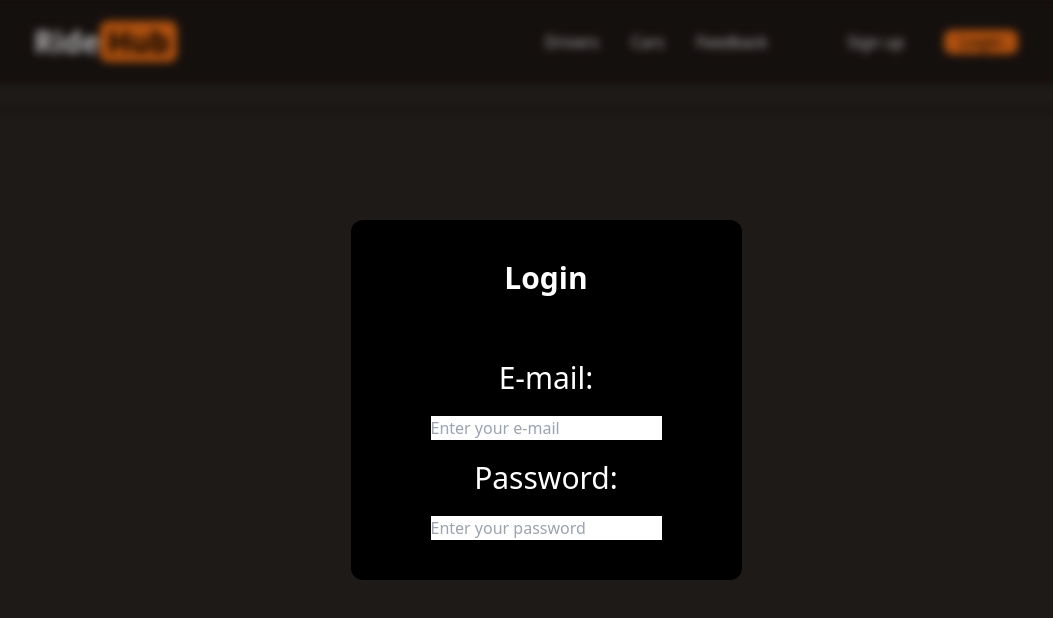
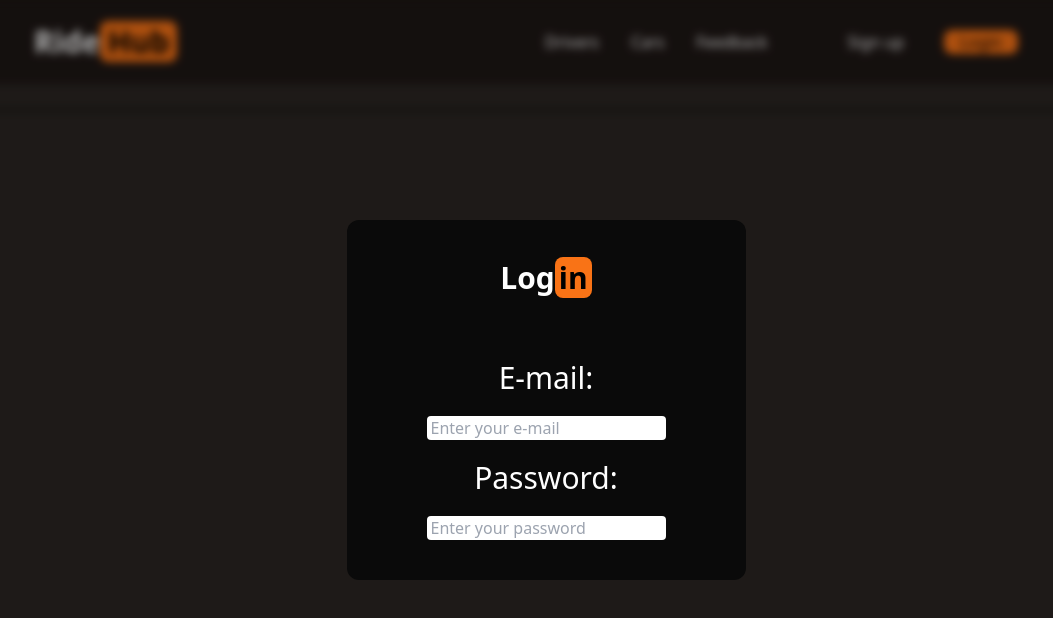
Before and after one commit to Dany246/RideHUB, a React (Vite) app in the folder frontend/: page /login in a window 1280 px wide. Shown: the top 618 px of the page, without its empty margins (94-1147 px from the left). Built offline with nearby package versions, Linux system fonts and the light colour scheme.

Commit message:
login design

```diff
--- a/frontend/src/Pages/Login.tsx
+++ b/frontend/src/Pages/Login.tsx
@@ -2,10 +2,10 @@ export const Login = () => {
   return (
     <>
     <div className="fixed inset-0 bg-black bg-opacity-30 backdrop-blur-sm flex justify-center items-center">
-      <div className="bg-black rounded-xl px-20 py-10 flex flex-col gap-5 items-center mx-4">
-        <h1 className="text-3xl font-extrabold">Login</h1> <br />
-        <h2 className="text-3xl  max-w-md text-center">E-mail: </h2><input type="email" placeholder="Enter your e-mail" required />
-        <h2 className="text-3xl  max-w-md text-center">Password:</h2> <input type="password" placeholder="Enter your password" required />
+      <div className="bg-neutral-950 rounded-xl px-20 py-10 flex flex-col gap-5 items-center mx-4">
+        <h1 className="text-3xl font-extrabold">Log<span className="bg-orange-500 text-black px-1 rounded-lg">in</span></h1> <br />
+        <h2 className="text-3xl max-w-md text-center">E-mail: </h2><input className="rounded px-1" type="email" placeholder="Enter your e-mail" required />
+        <h2 className="text-3xl max-w-md text-center">Password:</h2> <input className="rounded px-1" type="password" placeholder="Enter your password" required />
       </div>
 
     </div>
```
